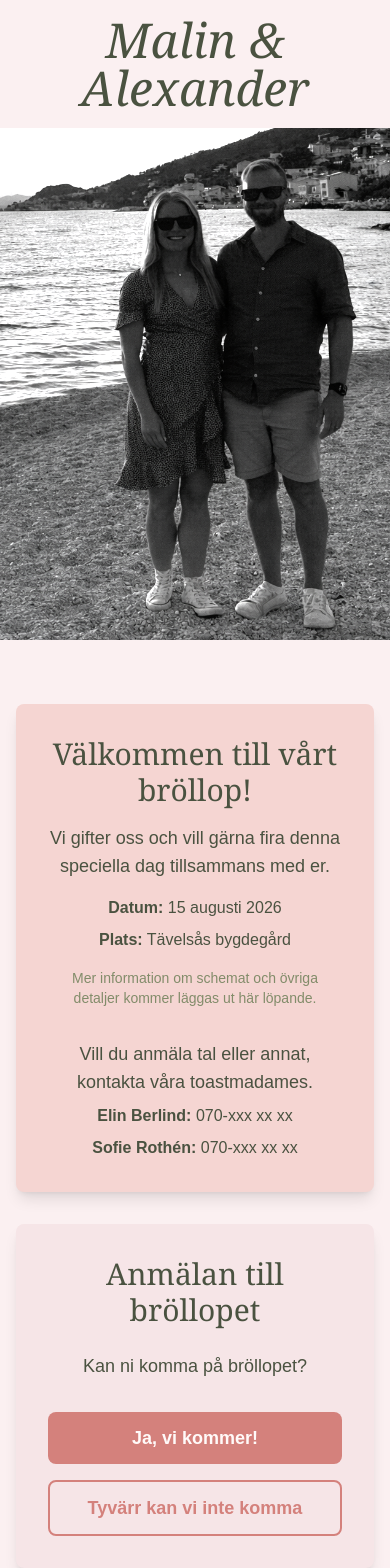
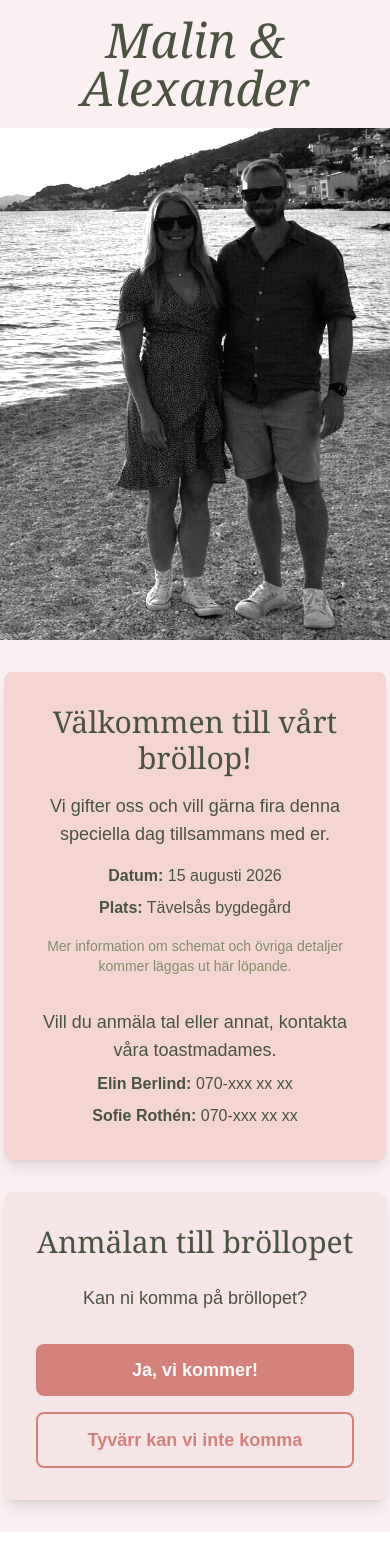
Before and after one commit to Alecktos/alecktos-website, a Next.js app: page / in a window 390 px wide. Shown: the top 1568 px of the page. After the commit the page ends 1532 px from the top, so only its background shows below. Built offline with nearby package versions, Linux system fonts and the light colour scheme; no server answers.

Commit message:
Make it a little wider on phones

```diff
--- a/app/page.tsx
+++ b/app/page.tsx
@@ -21,7 +21,7 @@
 
 
         {/* Registration Form Section */}
-        <section className="py-16 px-4" id="registration">
+        <section className="py-8 px-1" id="registration">
           {/* Information Section */}
           <div className="w-full max-w-2xl mx-auto mb-8 p-8 bg-blush-medium rounded-lg shadow-lg">
             <h2 className="text-3xl font-serif text-sage-darker mb-4 text-center">
```
